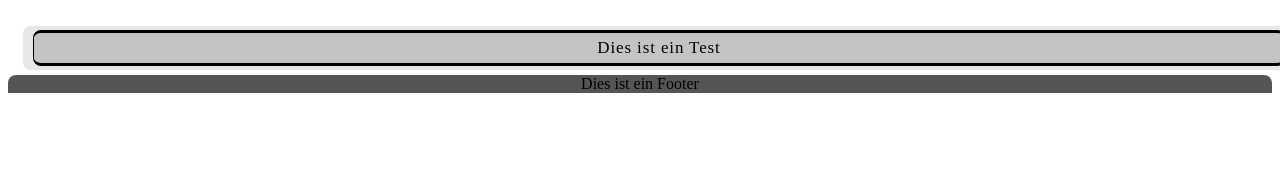
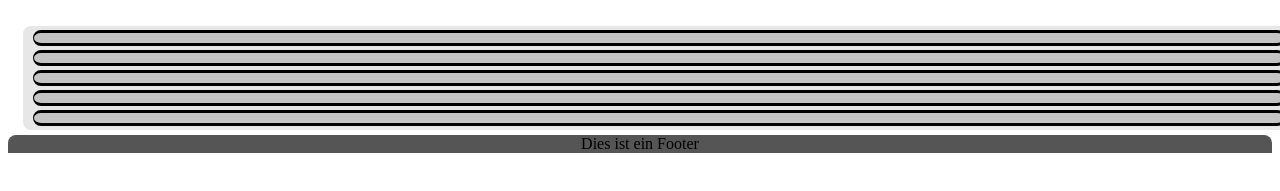
Before and after one commit to Darker97/Virtual-Shop, a website: page src/Task 9 - Website Managment/index.html in a window 1280 px wide. Shown: the part 129-320 px from the top of the page. Drawn offline with Linux system fonts and the light colour scheme.

Commit message:
added Placeholders

```diff
--- a/src/Task 9 - Website Managment/index.html
+++ b/src/Task 9 - Website Managment/index.html
@@ -18,7 +18,19 @@
     </header>
     <main>
         <bubble>
-            Dies ist ein Test
+            <!-- Which Product is bougth most? -->
+        </bubble>
+        <bubble>
+            <!-- Product Rating -->
+        </bubble>
+        <bubble>
+            <!-- What do we have in Stock? -->
+        </bubble>
+        <bubble>
+            <!-- Which Products got the most comments? -->
+        </bubble>
+        <bubble>
+            <!-- Which User made the most Comments? -->
         </bubble>
     </main>
 
```
